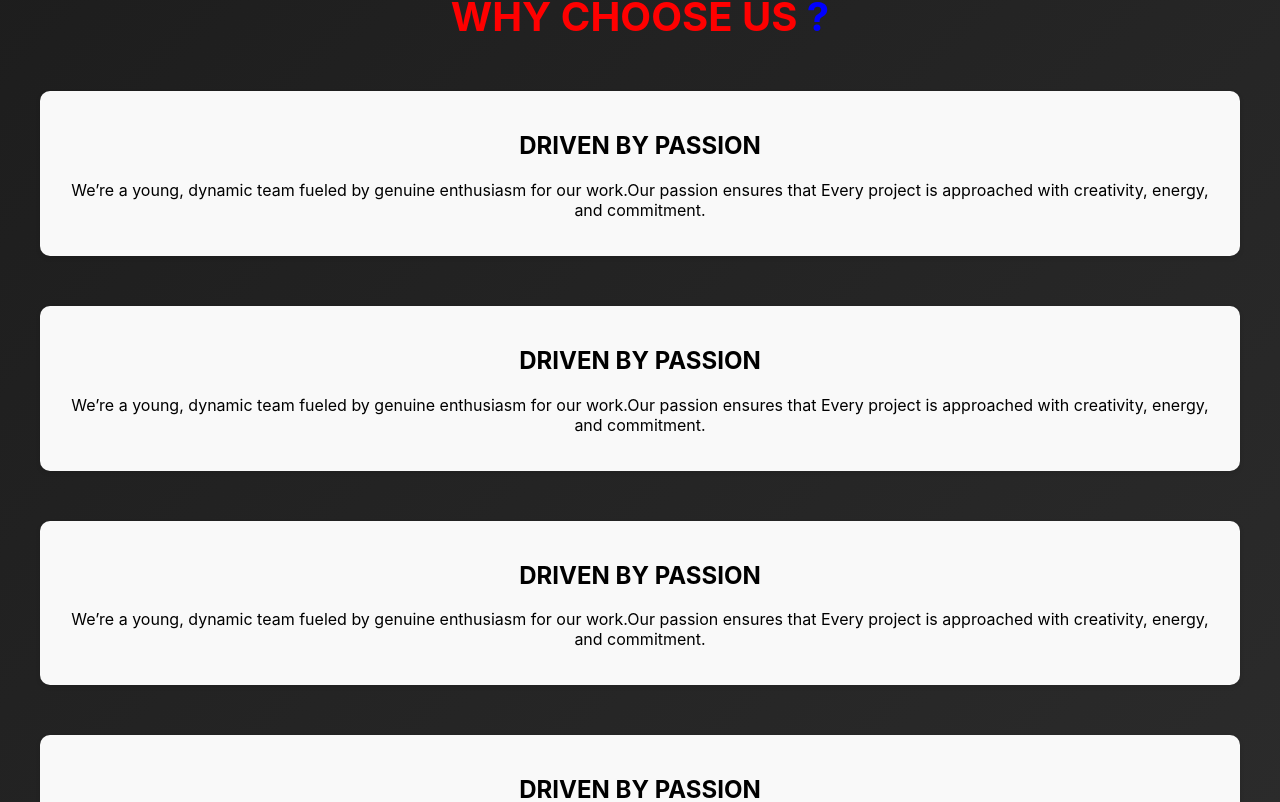
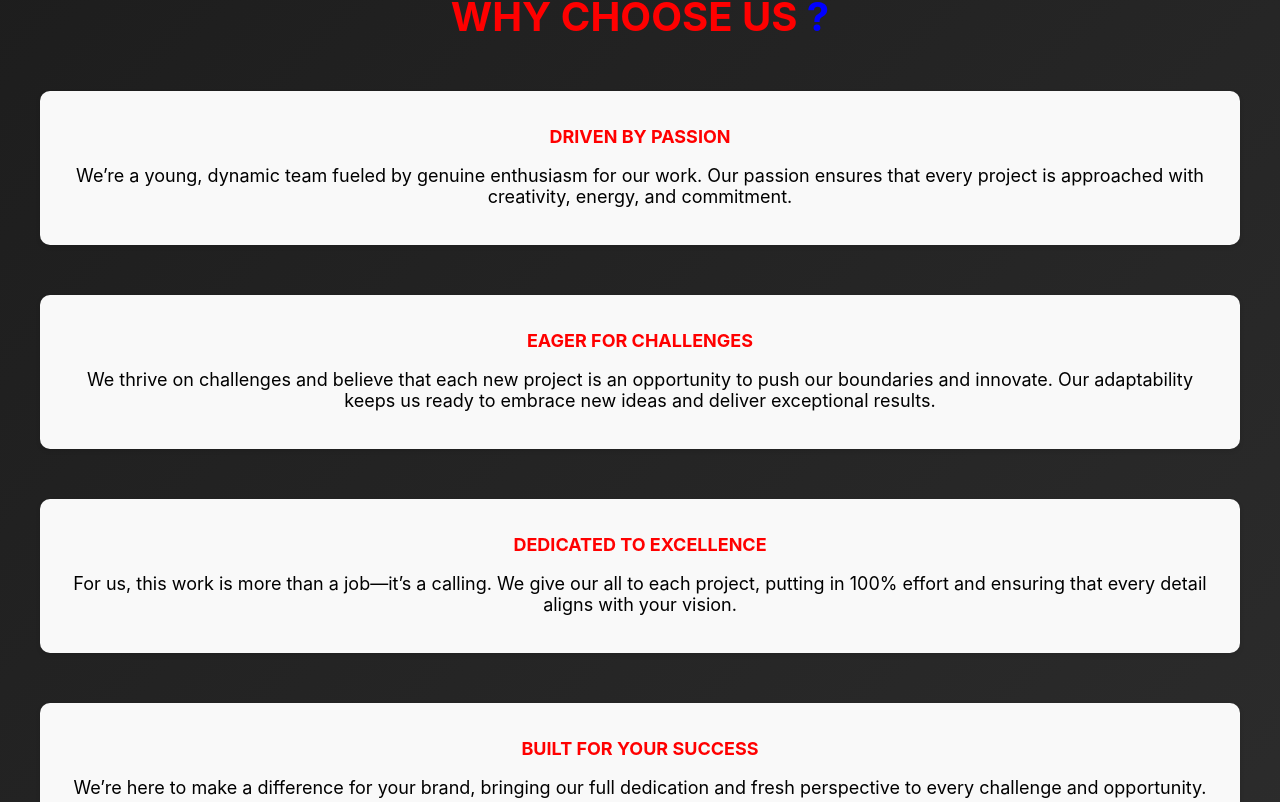
Before and after one commit to PiyushGogo/just-do-it, a React (Create React App) app in the folder just-do-it/: page / in a window 1280 px wide. Shown: the part 7018-7820 px from the top of the page. Built offline with nearby package versions, Linux system fonts and the light colour scheme.

Commit message:
why choose us page css fix

```diff
--- a/just-do-it/src/pages/WhyChooseUs/WhyChooseUs.css
+++ b/just-do-it/src/pages/WhyChooseUs/WhyChooseUs.css
@@ -7,12 +7,7 @@
     max-width: 1200px;
     margin: auto;
 }
-h1{
-    text-align: center;
-    margin-bottom: 40px;
-    font-size: 2.5rem;
-    color: red;
-}
+
 .why-card{
     background-color: #f9f9f9;
     box-shadow: 0 2px 5px rgba(0, 0, 0, 0.1);
--- a/just-do-it/src/pages/WhyChooseUs/WhyChooseUs.jsx
+++ b/just-do-it/src/pages/WhyChooseUs/WhyChooseUs.jsx
@@ -10,35 +10,34 @@ const WhyChooseUs = () => {
       </h1>
       <div className="bg">
         <div className="why-card">
-          <h2 className="text_heading"> DRIVEN BY PASSION</h2>
-          <p className="text_heading">
+          <h2 className="card_heading"> DRIVEN BY PASSION</h2>
+          <p className="card_desc">
             We’re a young, dynamic team fueled by genuine enthusiasm for our
-            work.Our passion ensures that Every project is approached with
+            work. Our passion ensures that every project is approached with
             creativity, energy, and commitment.
           </p>
         </div>
         <div className="why-card">
-          <h2 className="text_heading"> DRIVEN BY PASSION</h2>
-          <p className="text_heading">
-            We’re a young, dynamic team fueled by genuine enthusiasm for our
-            work.Our passion ensures that Every project is approached with
-            creativity, energy, and commitment.
+          <h2 className="card_heading">EAGER FOR CHALLENGES</h2>
+          <p className="card_desc">
+            We thrive on challenges and believe that each new project is an
+            opportunity to push our boundaries and innovate. Our adaptability
+            keeps us ready to embrace new ideas and deliver exceptional results.
           </p>
         </div>
         <div className="why-card">
-          <h2 className="text_heading"> DRIVEN BY PASSION</h2>
-          <p className="text_heading">
-            We’re a young, dynamic team fueled by genuine enthusiasm for our
-            work.Our passion ensures that Every project is approached with
-            creativity, energy, and commitment.
+          <h2 className="card_heading">DEDICATED TO EXCELLENCE</h2>
+          <p className="card_desc">
+            For us, this work is more than a job—it’s a calling. We give our all
+            to each project, putting in 100% effort and ensuring that every
+            detail aligns with your vision.
           </p>
         </div>
         <div className="why-card">
-          <h2 className="text_heading"> DRIVEN BY PASSION</h2>
-          <p className="text_heading">
-            We’re a young, dynamic team fueled by genuine enthusiasm for our
-            work.Our passion ensures that Every project is approached with
-            creativity, energy, and commitment.
+          <h2 className="card_heading">BUILT FOR YOUR SUCCESS</h2>
+          <p className="card_desc">
+            We’re here to make a difference for your brand, bringing our full
+            dedication and fresh perspective to every challenge and opportunity.
           </p>
         </div>
       </div>
```
